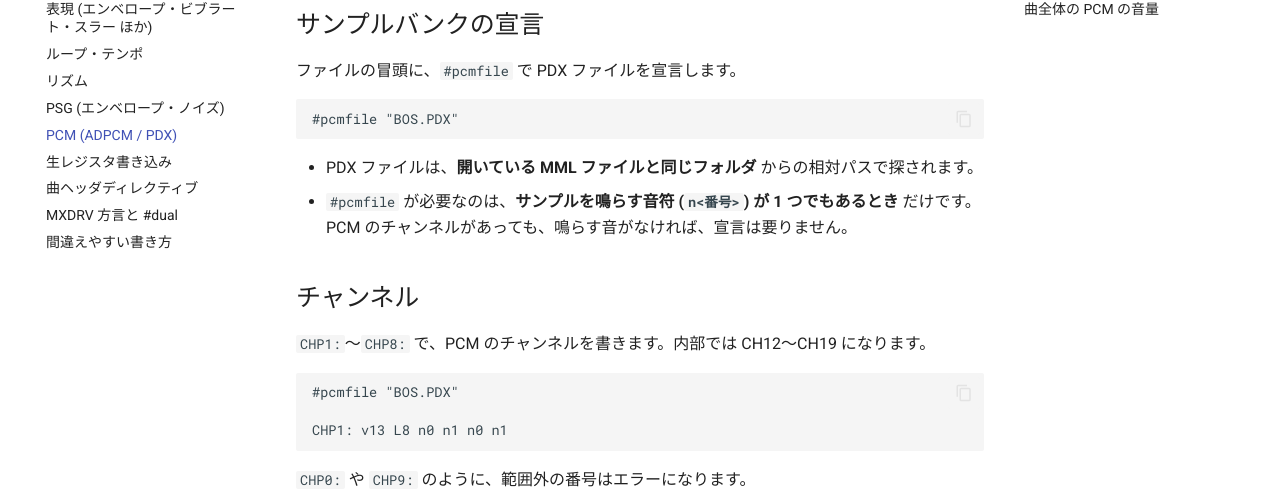
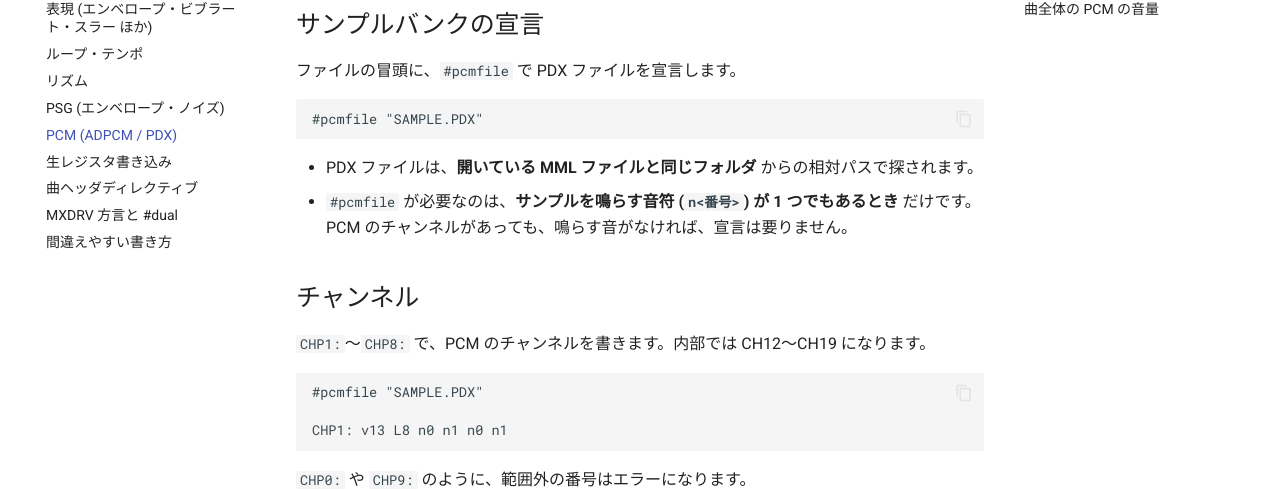
Before and after one commit to fuujii256/RetroFMMusicEditor, an MkDocs documentation site: the page built from docs/reference/commands/pcm.md, in a window 1280 px wide and 900 px high. Shown: the part 312-801 px from the top of the window. Built offline with MkDocs 1.6.1 and Material for MkDocs 9.7.7, drawn with Linux system fonts in a browser that asks for light colours; comment, search, counter and statistics services are not loaded.

Commit message:
docs: use a neutral PDX file name in examples
Co-Authored-By: Claude Sonnet 5.5 <noreply@anthropic.com>

````diff
--- a/docs/reference/commands/pcm.md
+++ b/docs/reference/commands/pcm.md
@@ -7,7 +7,7 @@ PCM は、サンプルバンク (PDX ファイル) の音を、ADPCM (MSM6258)
 ファイルの冒頭に、`#pcmfile` で PDX ファイルを宣言します。
 
 ```text
-#pcmfile "BOS.PDX"
+#pcmfile "SAMPLE.PDX"
 ```
 
 - PDX ファイルは、**開いている MML ファイルと同じフォルダ** からの相対パスで探されます。
@@ -18,7 +18,7 @@ PCM は、サンプルバンク (PDX ファイル) の音を、ADPCM (MSM6258)
 `CHP1:`〜`CHP8:` で、PCM のチャンネルを書きます。内部では CH12〜CH19 になります。
 
 ```text
-#pcmfile "BOS.PDX"
+#pcmfile "SAMPLE.PDX"
 
 CHP1: v13 L8 n0 n1 n0 n1
 ```
````
